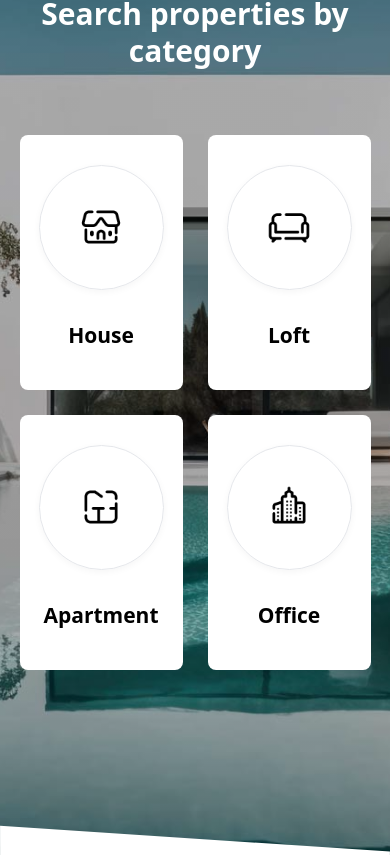
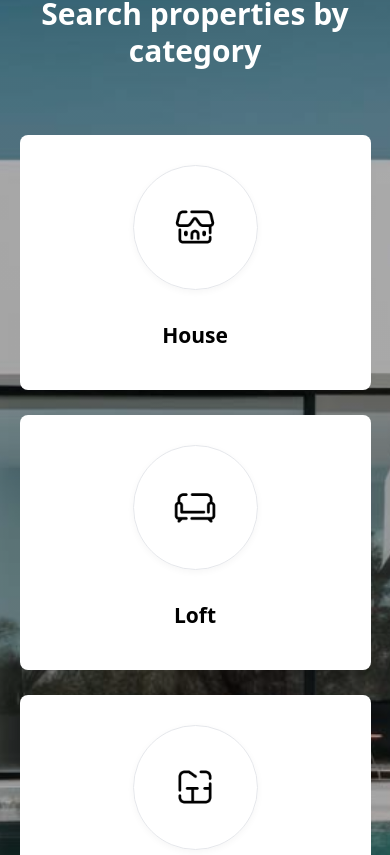
Before and after one commit to dm-mensavi/real-estate-webapp-zaptek, a Next.js app: page / in a window 390 px wide. Shown: the part 2669-3524 px from the top of the page. Built offline with nearby package versions, Linux system fonts and the light colour scheme.

Commit message:
fixed swiper slider preview bug

```diff
--- a/pages/index.js
+++ b/pages/index.js
@@ -139,7 +139,7 @@
               </motion.div>
 
               <div className="section-body mt-[60px]">
-                <div className="grid grid-cols-2 lg:grid-cols-4 gap-[25px]">
+                <div className="grid grid-cols-1 sm:grid-cols-2 lg:grid-cols-4 gap-[25px]">
                     {Categories.map(category => (
                       <motion.div
                         variants={fadeIn("up", 0.5, 0)}
@@ -292,6 +292,14 @@
                   <Swiper
                     slidesPerView={1}
                     spaceBetween={30}
+                    breakpoints={{
+                      760: {
+                        slidesPerView: 2,
+                      },
+                      1024: {
+                        slidesPerView: 3,
+                      },
+                    }}
                     noSwiping
                     navigation= {true}
                     loop={false}
```
